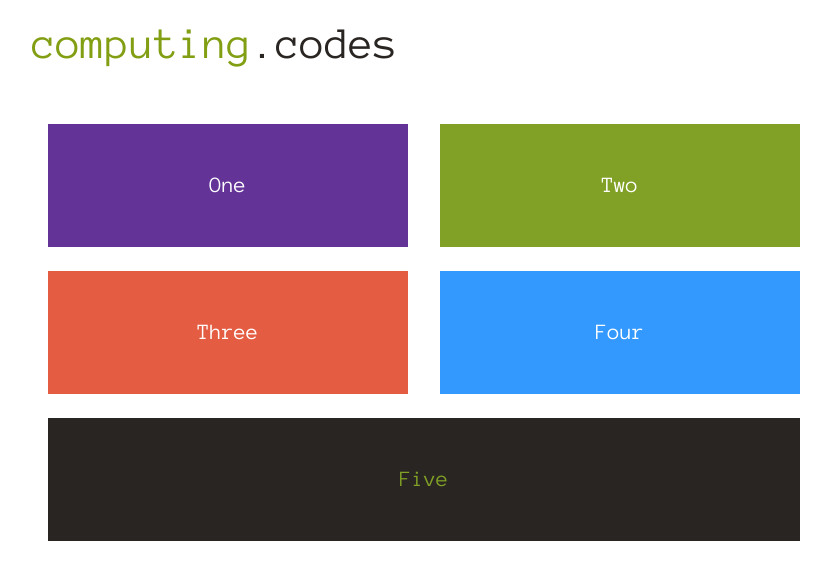
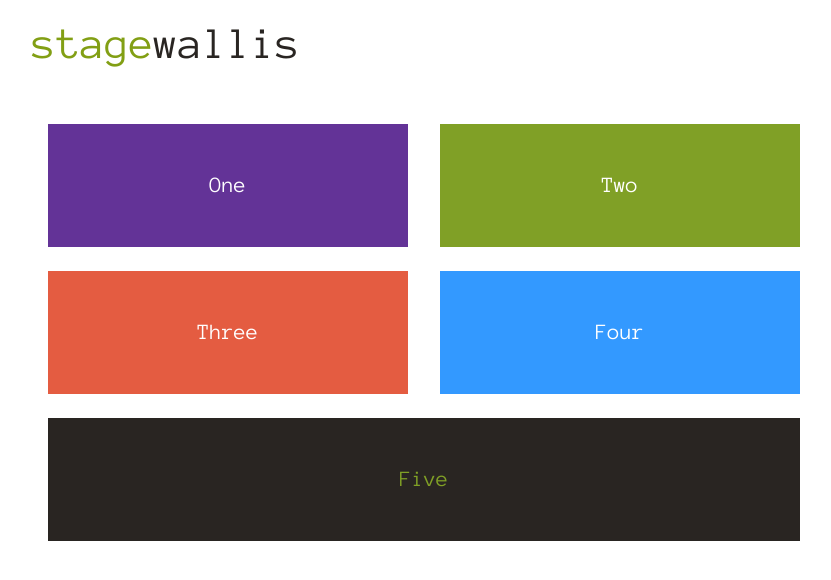
Before and after one commit to MalphasWats/stagewallis.com, a Jekyll site: the page built from index.html, in a window 1280 px wide. Shown: the top 580 px of the page, without its empty margins (208-1039 px from the left). Built offline with Jekyll 4.4.1, drawn with Linux system fonts in a browser that asks for light colours.

Commit message:
update titles

```diff
--- a/_layouts/default.html
+++ b/_layouts/default.html
@@ -1,7 +1,7 @@
 <!DOCTYPE html>
 <html>
 <head>
-	<title>lessons &raquo; computing.codes</title>
+	<title>stagewallis.com</title>
 	<link rel="stylesheet" href="{{site.baseurl}}/style/style.css" title="Style" type="text/css" charset="utf-8">
 	<meta name="viewport" content="width=device-width, initial-scale=1.0">
 </head>
--- a/_layouts/home.html
+++ b/_layouts/home.html
@@ -1,13 +1,13 @@
 <!DOCTYPE html>
 <html>
 <head>
-	<title>computing.codes &raquo; home</title>
+	<title>stagewallis.com &raquo; home</title>
 	<link rel="stylesheet" href="{{site.baseurl}}/style/home.css" title="Style" type="text/css" charset="utf-8">
 	<meta name="viewport" content="width=device-width, initial-scale=1.0">
 </head>
 <body>
     <header>
-        <h1>computing<span>.codes</span></h1>
+        <h1>stage<span>wallis</span></h1>
     </header>
 
     <section>
--- a/_layouts/simple.html
+++ b/_layouts/simple.html
@@ -1,7 +1,7 @@
 <!DOCTYPE html>
 <html>
 <head>
-	<title>{{page.title}} &raquo; computing.codes</title>
+	<title>{{page.title}} &raquo; stagewallis.com</title>
 	<link rel="stylesheet" href="{{site.baseurl}}/style/simple_lesson.css" title="Style" type="text/css" charset="utf-8">
 	<meta name="viewport" content="width=device-width, initial-scale=1.0">
 </head>
```
Also changed, not shown: other parts of _layouts/simple.html (+1 -1 lines).
